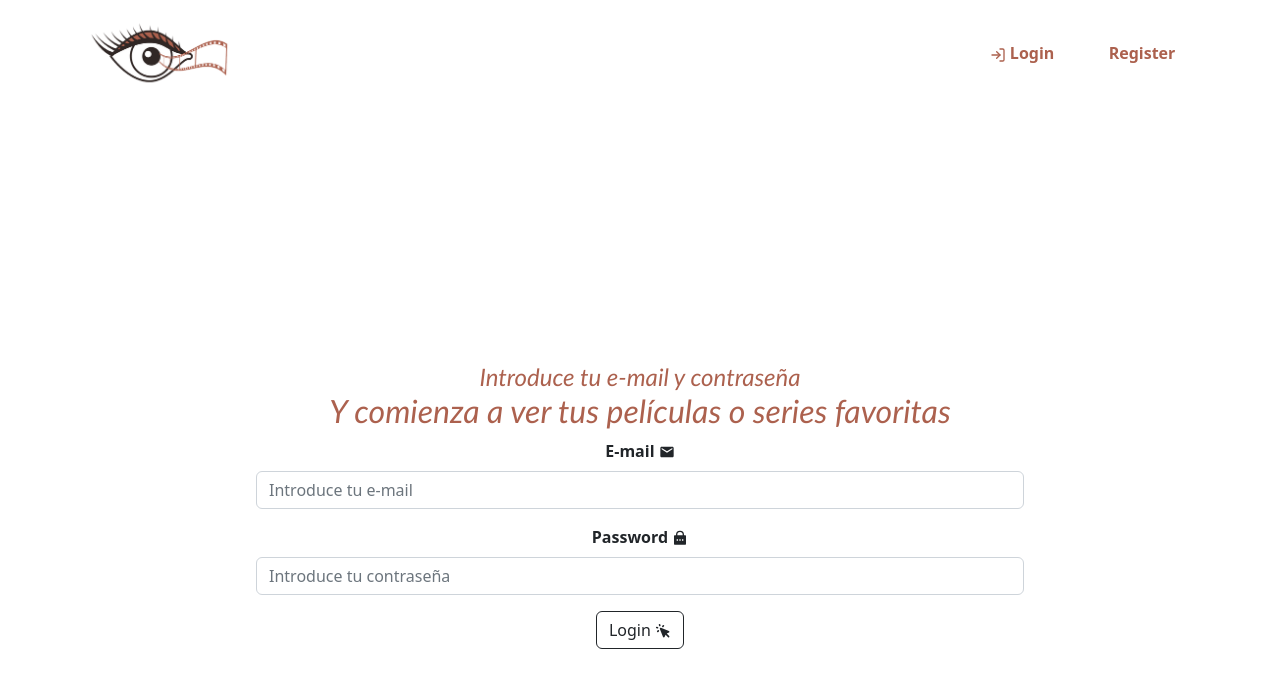
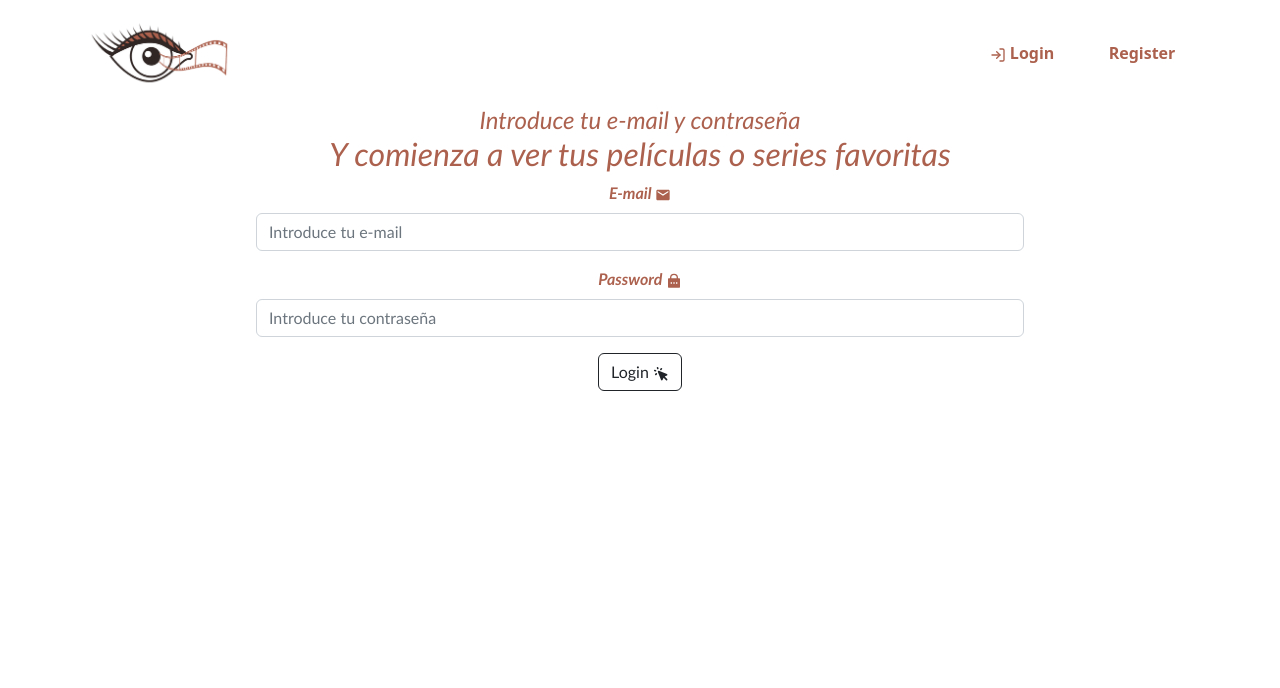
Before and after one commit to Ainamoreno/proyecto_react_rental_movies, a React (Create React App) app: page /login in a window 1280 px wide. Shown: the top 688 px of the page. Built offline with nearby package versions, Linux system fonts and the light colour scheme.

Commit message:
changes in aesthetics

```diff
--- a/src/Containers/User/Register/Register.css
+++ b/src/Containers/User/Register/Register.css
@@ -1,35 +1,21 @@
 .registerDesign {
-
-    height: 100vh;
-    width: 100vw;
-
-    display: flex;
-    flex-direction: column;
-    justify-content: center;
-    align-items: center;
-
-
-
+    font-family:'Trebuchet MS', 'Lucida Sans Unicode', 'Lucida Grande', 'Lucida Sans', Arial, sans-serif;
+    color: #ac614e;
+    font-style: italic;
+    font-weight: 550;
 }
 
 
 .registerButtonDesign {
-
     height: 2em;
     width: 9em;
-
     margin-top: 2em;
-
     background-color: red;
-
     transition: 0.3s;
-
     border-radius: 1em;
-
 }
 
 .errorInput {
     color: red;
-
     font-style: italic;
 }
--- a/src/Containers/User/Register/Register.jsx
+++ b/src/Containers/User/Register/Register.jsx
@@ -102,7 +102,7 @@ const Register = () => {
             <Form className="formLogin">
 
                 <Form.Group className="mb-3 inputLogin">
-                    <Form.Label className="inputNameLogin">
+                    <Form.Label className=".registerDesign">
                         Nombre y apellidos: <MdAccountCircle />
                     </Form.Label>
                     <Form.Control
```
